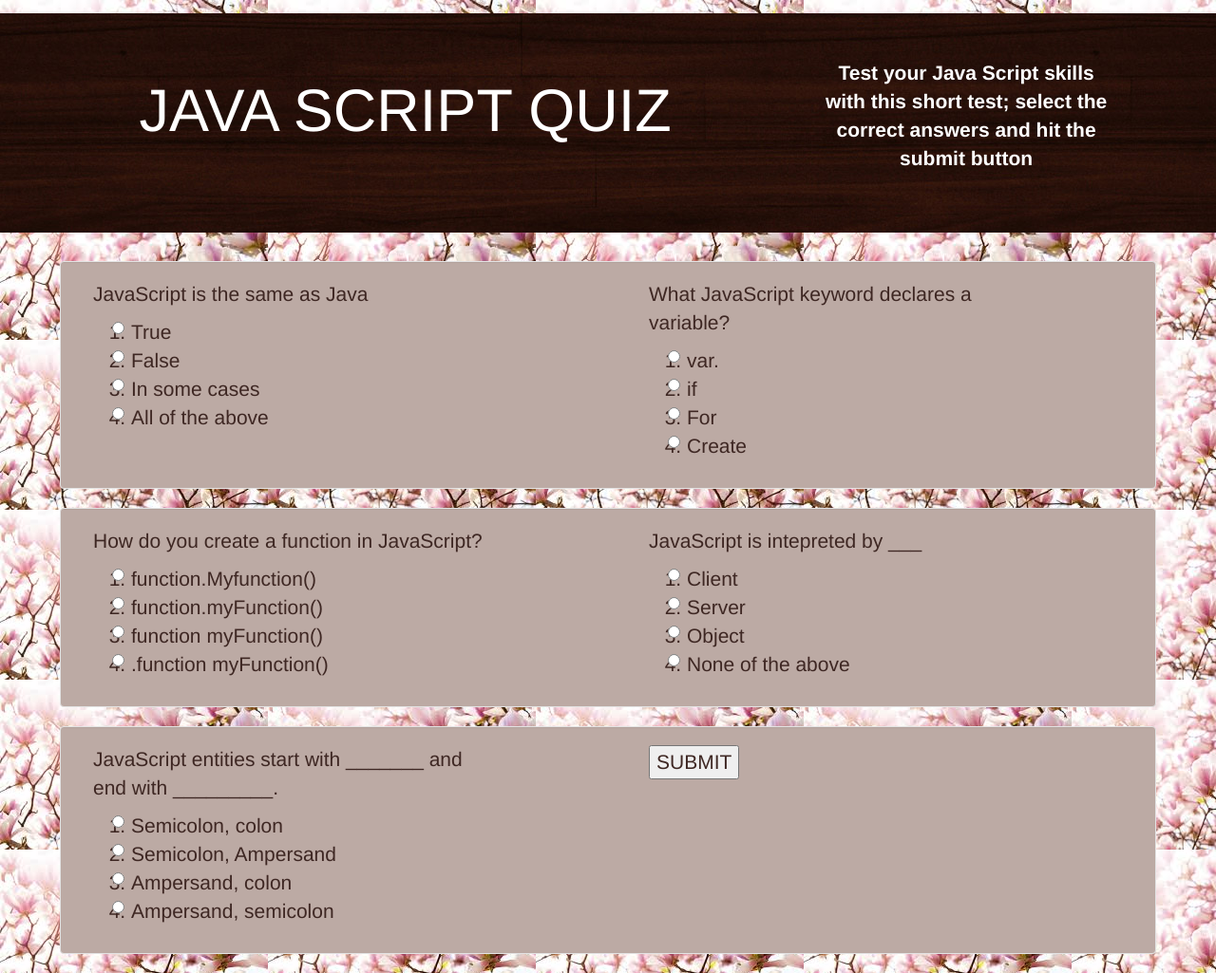
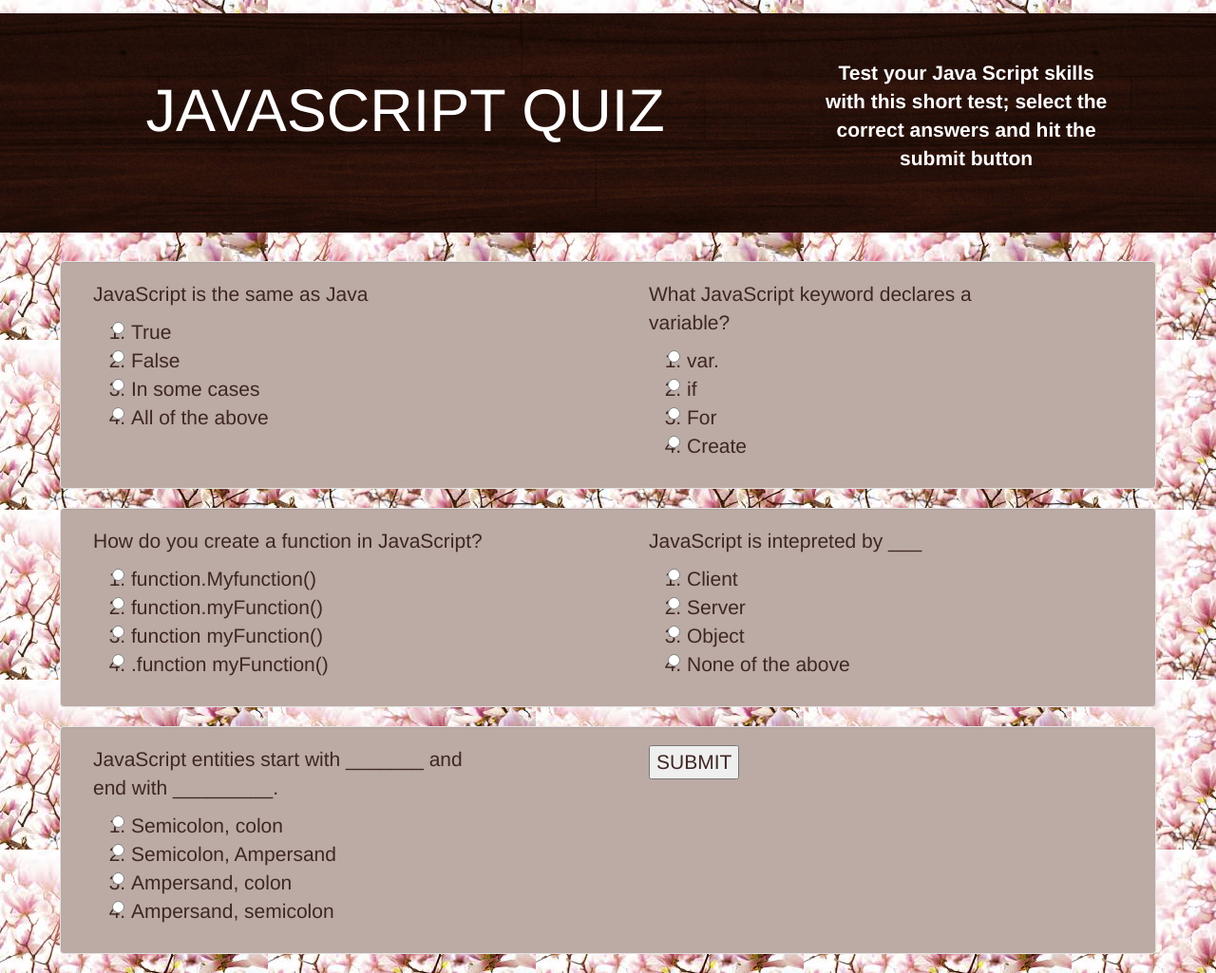
Before and after one commit to Adino-S/Quiz, a plain HTML site: page index.html in a window 1280 px wide. Shown: the whole page at 95% size. Drawn offline with Linux system fonts and the light colour scheme.

Commit message:
corrected grammatical error

```diff
--- a/index.html
+++ b/index.html
@@ -15,7 +15,7 @@
     <div class="container-fluid">
       <div class="row">
         <div class="col-md-8">
-          <h1> JAVA SCRIPT QUIZ </h1>
+          <h1> JAVASCRIPT QUIZ </h1>
         </div>
         <div class="col-md-4">
         <p><strong>Test your Java Script skills with this short test; select the correct answers and hit the submit button</strong></p>
```
